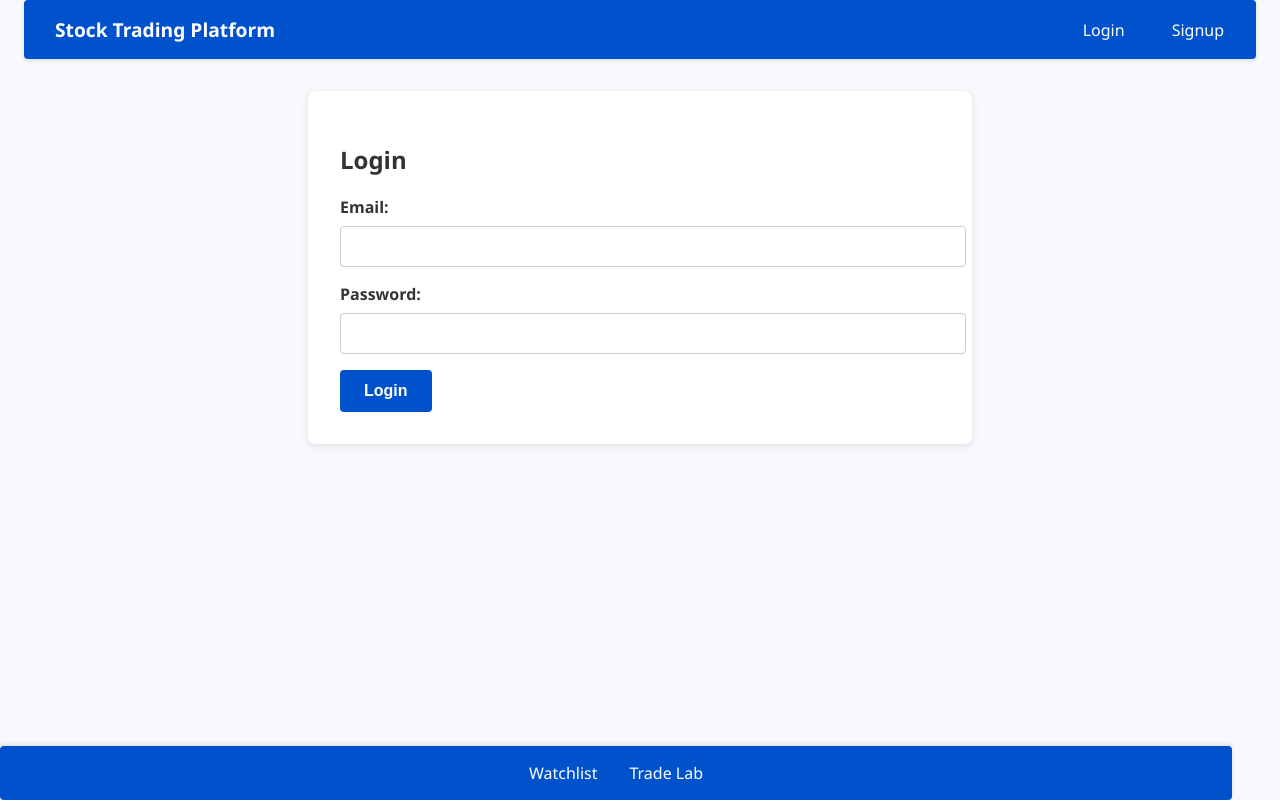
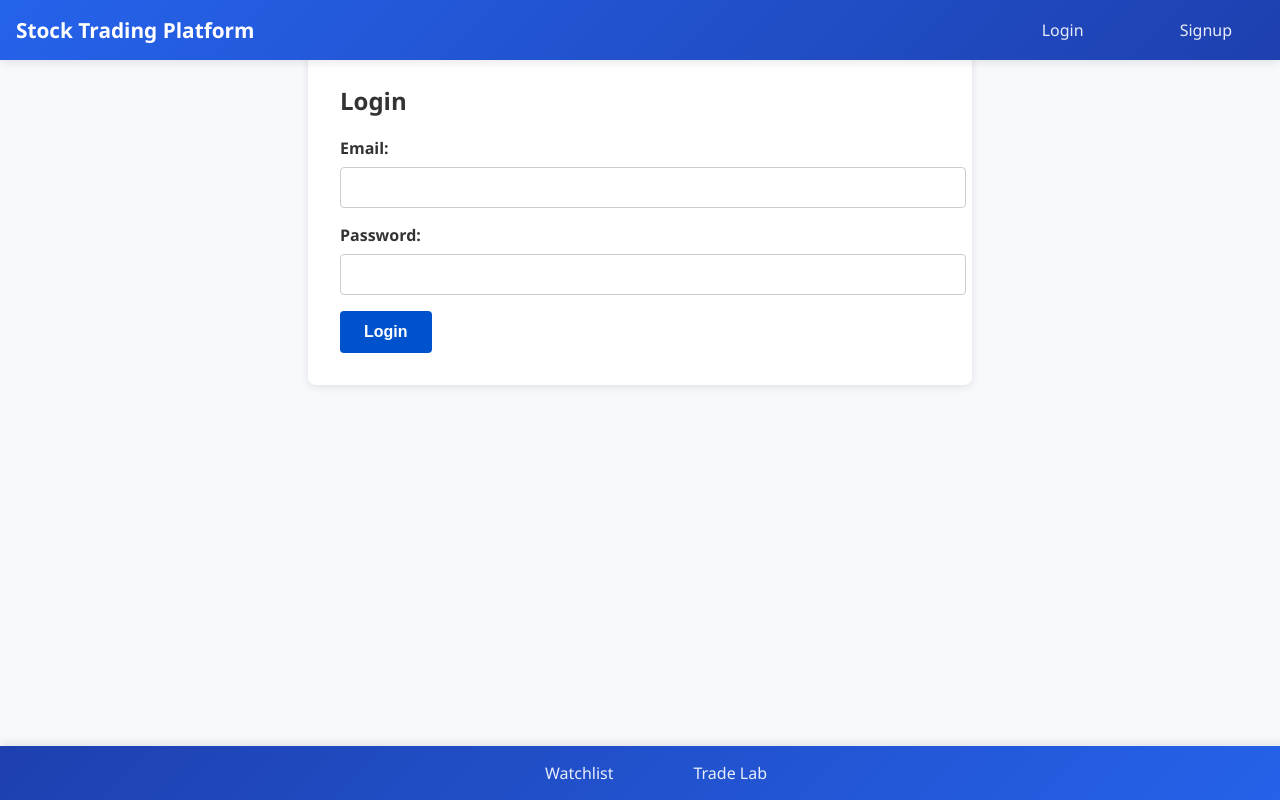
Before and after one commit to Sohamvigave/stock-trading-platform, a React (Create React App) app in the folder client/: page /login in a window 1280 px wide. Built offline with nearby package versions, Linux system fonts and the light colour scheme.

Commit message:
changes in nav & footer style

```diff
--- a/client/src/components/Navbar.js
+++ b/client/src/components/Navbar.js
@@ -9,21 +9,13 @@ const Navbar = () => {
     const handleLogout = () => {
         localStorage.removeItem('token');
         localStorage.removeItem('user');
-        // // Clear all user-specific data
-        // Object.keys(localStorage).forEach(key => {
-        //     if (key.startsWith('watchlists_')) {
-        //         localStorage.removeItem(key);
-        //     }
-        // });
         navigate('/login');
     };
 
     return (
         <nav className="navbar">
             <div>
-                <Link to="/" style={{ fontWeight: 'bold', fontSize: '1.2rem' }}>
-                    Stock Trading Platform
-                </Link>
+                <Link to="/">Stock Trading Platform</Link>
             </div>
             <ul>
                 {token ? (
--- a/client/src/components/NavbarFooter.css
+++ b/client/src/components/NavbarFooter.css
@@ -1,72 +1,125 @@
 /* Navbar Styles */
 .navbar {
-    background-color: #007bff;
-    padding: 10px 20px;
+  position: fixed;
+  top: 0;
+  left: 0;
+  right: 0;
   display: flex;
   justify-content: space-between;
   align-items: center;
-    max-width: 1200px; /* Decreased max width */
-    margin: 0 auto;    /* Centered horizontally */
-    border-radius: 4px;
-    box-shadow: 0 2px 4px rgba(0, 0, 0, 0.1);
+  padding: 1rem 2rem;
+  background: linear-gradient(135deg, #2563eb 0%, #1e40af 100%);
+  box-shadow: 0 2px 10px rgba(0, 0, 0, 0.1);
+  z-index: 1000;
 }
 
-  .navbar a,
-  .navbar button {
-    color: #fff;
+.navbar > div a {
+  color: white;
+  font-size: 1.3rem;
+  font-weight: 600;
   text-decoration: none;
-    font-size: 16px;
-    margin-left: 15px;
+  display: flex;
+  align-items: center;
+  gap: 0.5rem;
 }
 
 .navbar ul {
   display: flex;
+  gap: 2rem;
+  list-style: none;
+  margin: 0;
+  padding: 0;
+  align-items: center;
+}
+
+.navbar li a {
+  color: rgba(255, 255, 255, 0.9);
+  text-decoration: none;
+  font-weight: 500;
+  padding: 0.5rem 1rem;
+  border-radius: 6px;
+  transition: all 0.3s ease;
+}
+
+.navbar li a:hover {
+  background: rgba(255, 255, 255, 0.1);
+  color: white;
+}
+
+.navbar button {
+  background: none;
+  border: 2px solid rgba(255, 255, 255, 0.3);
+  color: white;
+  padding: 0.5rem 1.5rem;
+  border-radius: 6px;
+  cursor: pointer;
+  font-weight: 500;
+  transition: all 0.3s ease;
+}
+
+.navbar button:hover {
+  background: rgba(255, 255, 255, 0.1);
+  border-color: white;
+}
+
+/* Footer Styles */
+.footer {
+  position: fixed;
+  bottom: 0;
+  left: 0;
+  right: 0;
+  background: linear-gradient(135deg, #1e40af 0%, #2563eb 100%);
+  padding: 1rem 2rem;
+  box-shadow: 0 -2px 10px rgba(0, 0, 0, 0.1);
+}
+
+.footer nav ul {
+  display: flex;
+  justify-content: center;
+  gap: 2rem;
   list-style: none;
   margin: 0;
   padding: 0;
 }
 
-  .navbar button {
-    background: transparent;
-    border: none;
-    cursor: pointer;
-    font-weight: bold;
+.footer nav a {
+  color: rgba(255, 255, 255, 0.9);
+  text-decoration: none;
+  font-weight: 500;
+  padding: 0.5rem;
+  transition: all 0.3s ease;
 }
 
-  .navbar a:hover,
-  .navbar button:hover {
-    opacity: 0.8;
+.footer nav a:hover {
+  color: white;
 }
 
-  /* Footer Styles */
-  .footer {
-    background-color: #007bff;
-    padding: 10px 20px;
-    text-align: center;
-    max-width: 1200px;  /* Decreased max width */
-    margin: 20px auto 0;
-    border-radius: 4px;
-    box-shadow: 0 -2px 4px rgba(0, 0, 0, 0.1);
+/* Responsive Design */
+@media (max-width: 768px) {
+  .navbar {
+    padding: 1rem;
+    flex-direction: column;
+    gap: 1rem;
   }
 
-  .footer ul {
-    display: flex;
-    justify-content: center;
-    list-style: none;
-    margin: 0;
-    padding: 0;
+  .footer {
+    padding: 1rem;
   }
 
-  .footer li {
-    margin: 0 10px;
+  .navbar ul,
+  .footer ul {
+    gap: 1rem;
   }
 
-  .footer a {
-    color: #fff;
-    text-decoration: none;
-    font-size: 16px;
+  .navbar li a,
+  .navbar button {
+    font-size: 0.9rem;
+    padding: 0.4rem 0.8rem;
+  }
 }
 
-  .footer a:hover {
-    opacity: 0.8;
+.main-content {
+  margin: 70px 0 60px; /* Adjust based on navbar/footer height */
+  padding: 2rem;
+  min-height: calc(100vh - 130px);
 }
--- a/client/src/components/Profile.css
+++ b/client/src/components/Profile.css
@@ -2,7 +2,7 @@
 .profile-container {
     max-width: 800px;
     margin: 2rem auto;
-    padding: 2rem;
+    padding: 3rem;
     background: #ffffff;
     border-radius: 16px;
     box-shadow: 0 4px 20px rgba(0, 0, 0, 0.08);
@@ -16,12 +16,12 @@
 }
 
 .profile-avatar {
-    width: 100px;
-    height: 100px;
+    width: 60px;
+    height: 60px;
     background: #2563eb;
     color: white;
     border-radius: 50%;
-    font-size: 2.5rem;
+    font-size: 2rem;
     display: flex;
     align-items: center;
     justify-content: center;
```
Also changed, not shown: client/src/components/Footer.js (line endings or trailing spaces). Lines whose indentation alone changed are shown as unchanged.
